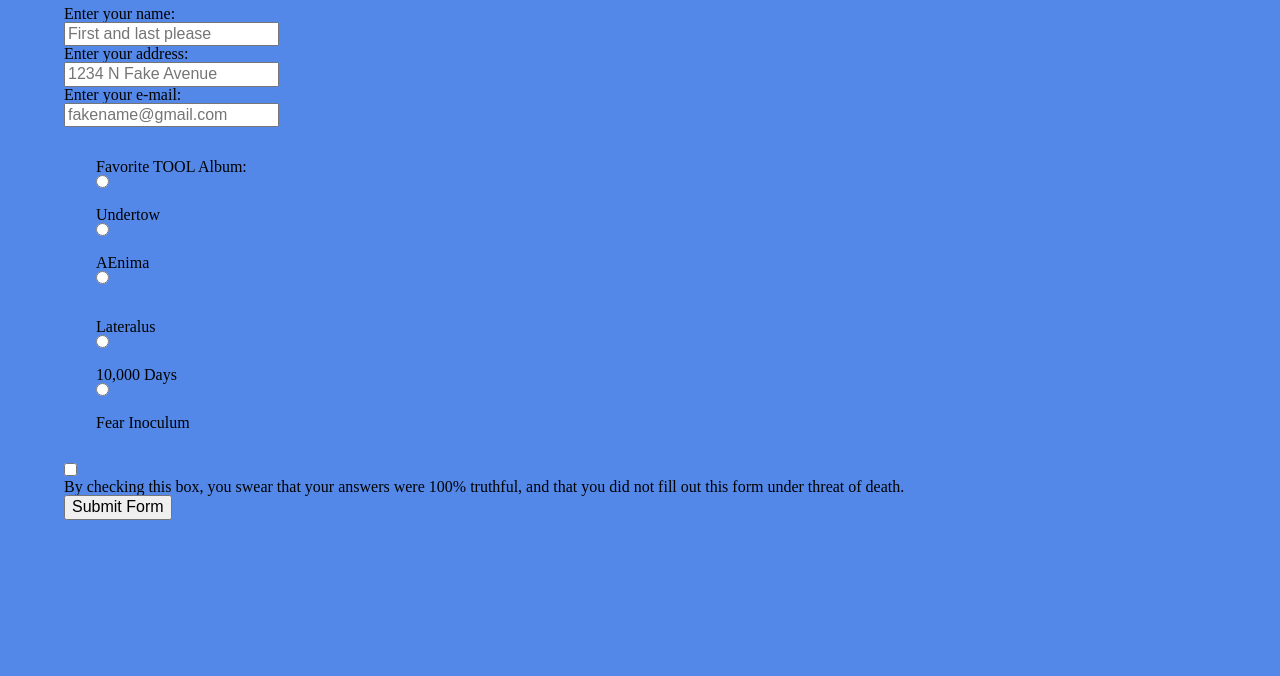
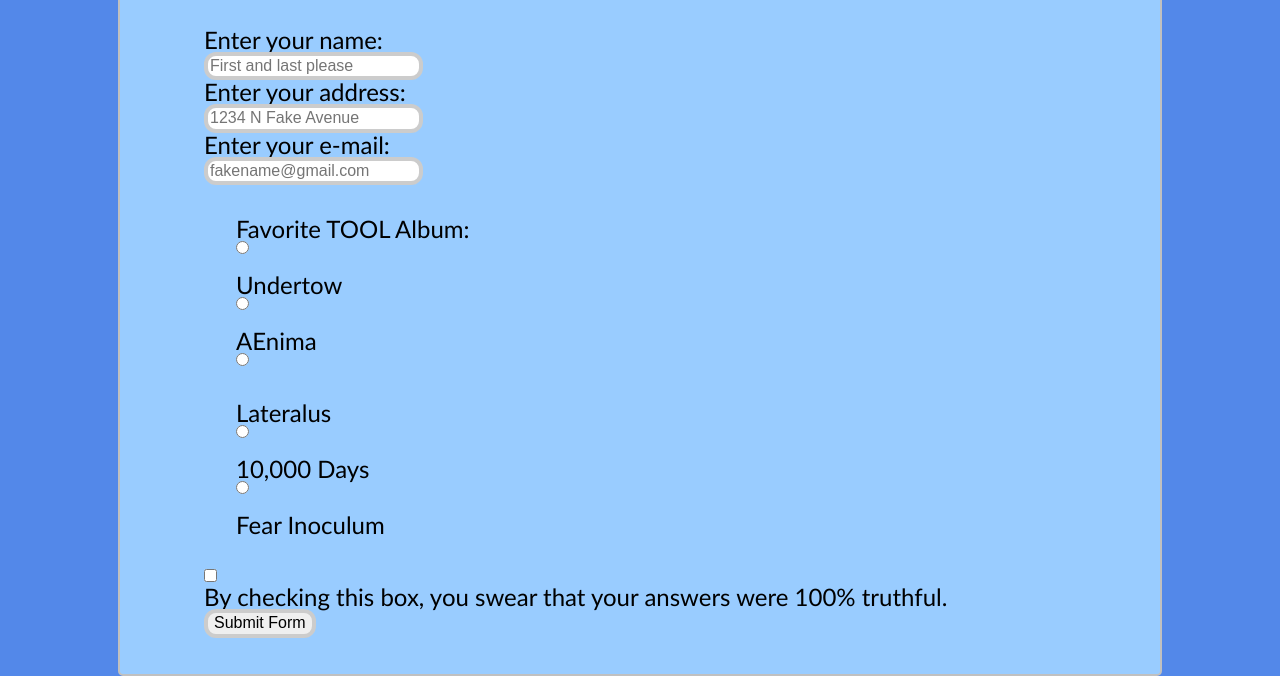
Before and after one commit to JorgeAnzaldo-ITMD362/project1, a plain HTML site: page index.html in a window 1280 px wide. Shown: the part 406-1082 px from the top of the page. Before the commit the page ends 942 px from the top, so only its background shows below. Drawn offline with Linux system fonts and the light colour scheme.

Commit message:
started css for the form itself, shortened final checkbox label

```diff
--- a/css/screen.css
+++ b/css/screen.css
@@ -27,10 +27,26 @@ h3 {
 }
 
 form {
-	 white-space: pre;
+	white-space: pre;
+	padding: 20px;
+	border-radius:5px;
+	max-width: 1000px;
+	margin: 0 auto;
+	border: 2px solid #c0c0c0;
+	position:relative;
+	background-color: #99ccff;
 }
 
+label {
+	font-size:24px;
+	font-family: "Trebuchet MS";
+}
 
+input{
+	border: solid #cccccc;
+	border-width: 4px;
+	border-radius: 12px;
+}
 
 @media screen and (min-width: 800px) {
 	h1{
--- a/index.html
+++ b/index.html
@@ -46,7 +46,7 @@
 			<label for="fear">Fear Inoculum</label>
 		</div>
 		<input type="checkbox" id="secret" name="secret">
-		<label for="secret">By checking this box, you swear that your answers were 100% truthful, and that you did not fill out this form under threat of death.</label>
+		<label for="secret">By checking this box, you swear that your answers were 100% truthful.</label>
 		<input type="submit" id="submit" value="Submit Form">
 		</form>
 
```
